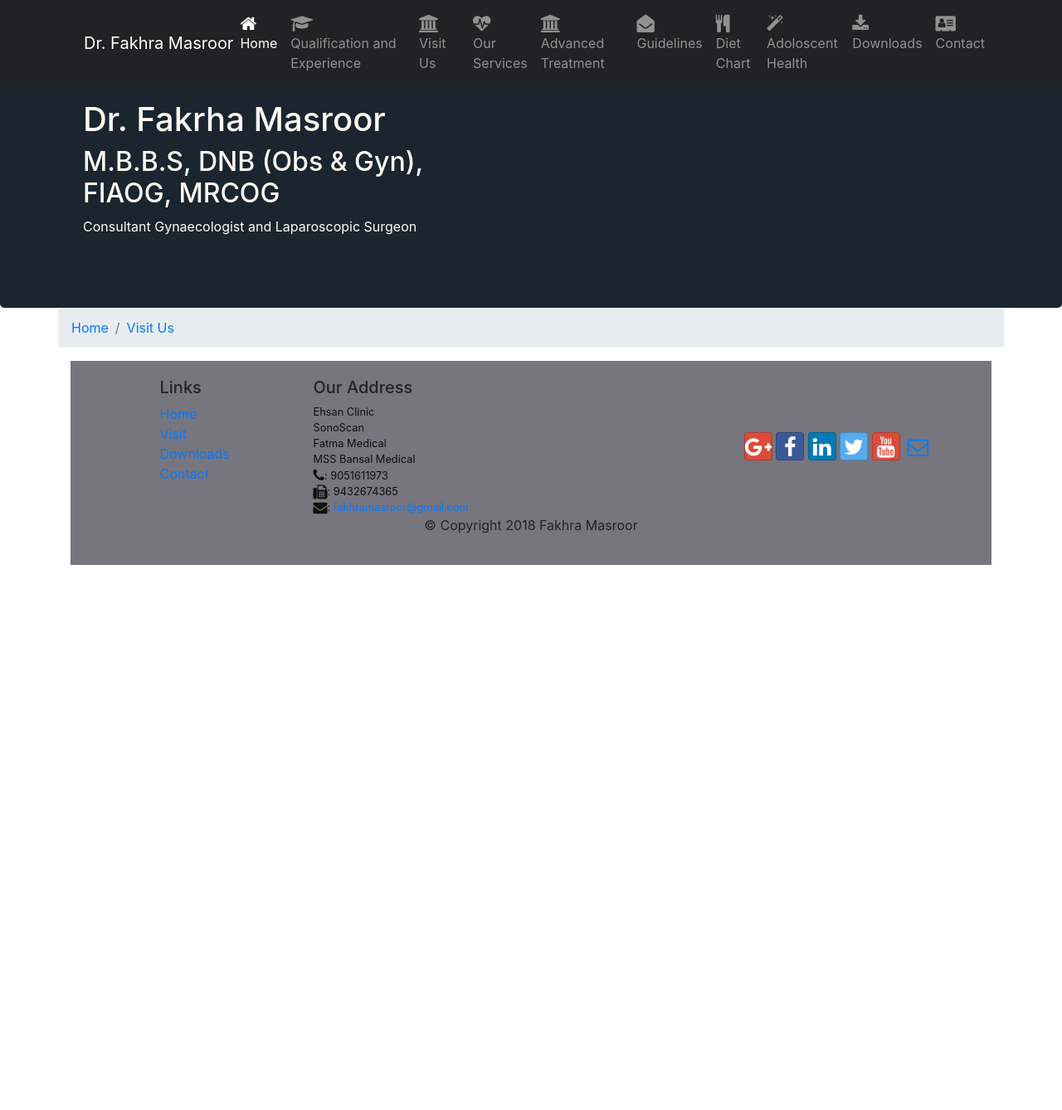
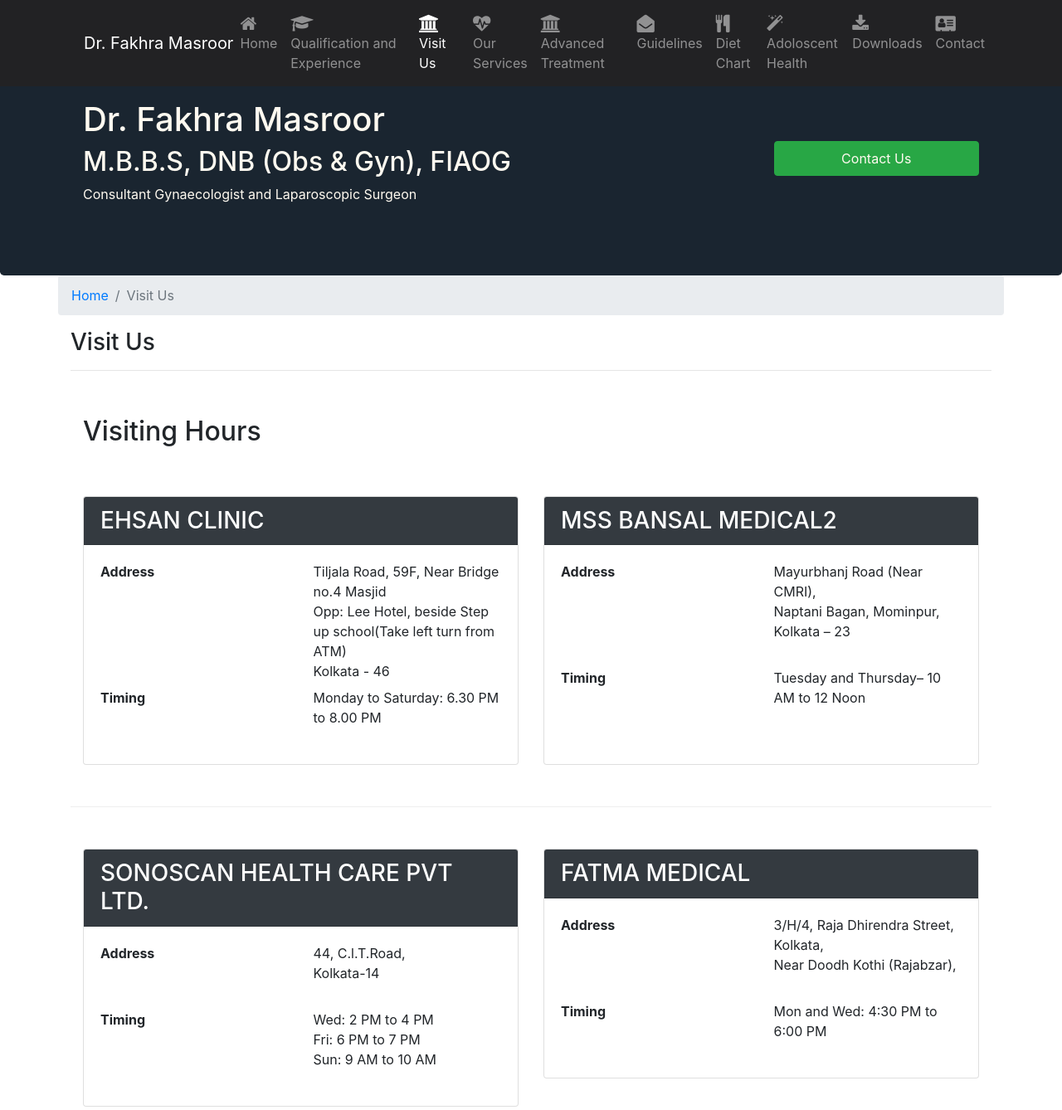
Before and after one commit to AmaaniGoose/docsite, a website: page visitus.html in a window 1280 px wide. Shown: the top 1338 px of the page at 83% size. Before the commit the page ends 800 px from the top, so only its background shows below. Drawn offline with nearby package versions, Linux system fonts and the light colour scheme.

Commit message:
VISITUS HTML COMPLETED

```diff
--- a/visitus.html
+++ b/visitus.html
@@ -1,5 +1,6 @@
 <!DOCTYPE html>
 <html lang="en" dir="ltr">
+
 <head>
 
   <meta charset="utf-8">
@@ -7,12 +8,16 @@
   <meta http-equiv="x-ua-compatible" content="ie=edge">
 
 
-   <link rel="stylesheet" href="node_modules/bootstrap/dist/css/bootstrap.min.css">
-   <link rel="stylesheet" href="css/styles.css" >
-   <link rel="stylesheet" href="node_modules/font-awesome/css/font-awesome.min.css">
-   <link rel="stylesheet" href="node_modules/bootstrap-social/bootstrap-social.css">
+  <link rel="stylesheet" href="https://stackpath.bootstrapcdn.com/bootstrap/4.5.0/css/bootstrap.min.css"
+    integrity="sha384-9aIt2nRpC12Uk9gS9baDl411NQApFmC26EwAOH8WgZl5MYYxFfc+NcPb1dKGj7Sk" crossorigin="anonymous">
+  <link rel="stylesheet" href="css/styles.css">
+  <link href="https://stackpath.bootstrapcdn.com/font-awesome/4.7.0/css/font-awesome.min.css" rel="stylesheet"
+    integrity="sha384-wvfXpqpZZVQGK6TAh5PVlGOfQNHSoD2xbE+QkPxCAFlNEevoEH3Sl0sibVcOQVnN" crossorigin="anonymous">
+  <link rel="stylesheet" href="https://cdnjs.cloudflare.com/ajax/libs/bootstrap-social/5.1.1/bootstrap-social.css"
+    integrity="sha256-rnmbX+ZXZml9xbNUKt/qXfgpCi6zLJX7qqR+7vX/1ZY=" crossorigin="anonymous" />
   <title>Dr. Fakhra Masroor</title>
 </head>
+
 <body>
   <nav class="navbar navbar-dark navbar-expand-sm align-items-center fixed-top">
     <div class="container">
@@ -20,19 +25,29 @@
         <button class="navbar-toggler" type="button" data-toggle="collapse" data-target="#Navbar">
           <span class="navbar-toggler-icon"></span>
         </button>
-            <a class="navbar-brand" href="#">  <a class="navbar-brand mr-auto" href="./index.html">Dr. Fakhra Masroor</a></a>
+        <a class="navbar-brand" href="#"> <a class="navbar-brand mr-auto" href="#">Dr. Fakhra Masroor</a></a>
         <div class="collapse navbar-collapse" id="Navbar">
           <ul class="navbar-nav mr-auto">
-                  <li class="nav-item active"><a class="nav-link" href="./index.html"><span class="fa fa-home fa-lg"></span> Home</a></li>
-                  <li class="nav-item"><a class="nav-link" href="./qual.html"><span class="fa fa-graduation-cap fa-lg"></span><br>Qualification and Experience</a></li>
-                  <li class="nav-item"><a class="nav-link" href="./visitus.html"><span class="fa fa-institution fa-lg"></span>Visit Us</a></li>
-                  <li class="nav-item"><a class="nav-link" href="./services.html"><span class="fa fa-heartbeat fa-lg"></span><br>Our Services</a></li>
-                  <li class="nav-item"><a class="nav-link" href="./advtreatment.html"><span class="fa fa-institution fa-lg"></span><br>Advanced Treatment</a></li>
-                  <li class="nav-item"><a class="nav-link" href="./guidelines.html"><span class="fa fa-envelope-open fa-lg"></span>Guidelines</a></li>
-                  <li class="nav-item"><a class="nav-link" href="./dietchart.html"><span class="	fa fa-cutlery fa-lg"></span><br>Diet Chart</a></li>
-                  <li class="nav-item"><a class="nav-link" href="./adolscenthealth.html"><span class="	fa fa-magic fa-lg"></span><br>Adoloscent Health</a></li>
-                  <li class="nav-item"><a class="nav-link" href="./downloads.html"><span class="	fa fa-download fa-lg"></span>Downloads</a></li>
-                  <li class="nav-item"><a class="nav-link" href="./contactus.html"><span class="fa fa-address-card fa-lg"></span> Contact</a></li>
+            <li class="nav-item"><a class="nav-link" href="./index.html"><span class="fa fa-home fa-lg"></span>
+                Home</a></li>
+            <li class="nav-item"><a class="nav-link" href="./qual.html"><span
+                  class="fa fa-graduation-cap fa-lg"></span><br>Qualification and Experience</a></li>
+            <li class="nav-item active"><a class="nav-link" href="./visitus.html"><span
+                  class="fa fa-institution fa-lg"></span>Visit Us</a></li>
+            <li class="nav-item"><a class="nav-link" href="./services.html"><span
+                  class="fa fa-heartbeat fa-lg"></span><br>Our Services</a></li>
+            <li class="nav-item"><a class="nav-link" href="./advtreatment.html"><span
+                  class="fa fa-institution fa-lg"></span><br>Advanced Treatment</a></li>
+            <li class="nav-item"><a class="nav-link" href="./guidelines.html"><span
+                  class="fa fa-envelope-open fa-lg"></span>Guidelines</a></li>
+            <li class="nav-item"><a class="nav-link" href="./dietchart.html"><span
+                  class="	fa fa-cutlery fa-lg"></span><br>Diet Chart</a></li>
+            <li class="nav-item"><a class="nav-link" href="./adolscenthealth.html"><span
+                  class="	fa fa-magic fa-lg"></span><br>Adoloscent Health</a></li>
+            <li class="nav-item"><a class="nav-link" href="./downloads.html"><span
+                  class="	fa fa-download fa-lg"></span>Downloads</a></li>
+            <li class="nav-item"><a class="nav-link" href="./contactus.html"><span
+                  class="fa fa-address-card fa-lg"></span> Contact</a></li>
           </ul>
         </div>
       </div>
@@ -42,21 +57,130 @@
     <div class="container">
       <div class="row row-header">
         <div class="col-12 col-sm-6">
-                      <h1>Dr. Fakrha Masroor</h1>
-                      <h2>M.B.B.S, DNB (Obs & Gyn), FIAOG, MRCOG</h2>
+          <h1>Dr. Fakhra Masroor</h1>
+          <h2>M.B.B.S, DNB (Obs & Gyn), FIAOG</h2>
           <p>Consultant Gynaecologist and Laparoscopic Surgeon</p>
+        </div>
+        <div class="col-12 offset-md-3 col-sm-3 align-self-center">
+          <a role="button" class="btn btn-block nav-link btn-success" data-toggle="modal"
+            data-target="#contactmodal">Contact Us</a>
         </div>
       </div>
     </div>
   </header>
+  <div id="contactmodal" class="modal fade row-content" role="dialog">
+    <div class="modal-dialog modal-lg" role="content">
+      <div class="modal-content">
+        <div class="modal-header">
+          <h4 class="modal-title">Get an Appointment</h4>
+          <button type="button" class="close" data-dismiss="modal">&times;</button>
+        </div>
+        <div class="modal-body">
+          <i class="fa fa-phone fa-lg"></i>: 9051611973 <br>
+          <i class="fa fa-phone fa-lg"></i>: 9432674365<br>
+        </div>
+      </div>
+    </div>
+  </div>
   <div class="container">
       <div class="row">
         <ol class="col-12 breadcrumb">
             <li class="breadcrumb-item"><a href="./index.html">Home</a></li>
-              <li class="breadcrumb-item active"><a href="./visitus.html">Visit Us</a></li>
+            <li class="breadcrumb-item active">Visit Us</li>
         </ol>
+          <div class="col-12 ">
+             <h3>Visit Us</h3>
+             <hr>
+          </div>
+      </div>
+      <div class="row row-header">
+          <div class="col col-sm-12">
+              <h2><br>Visiting Hours<br></h2>
+          </div>
         </div>
 
+        <div class="row row-content">
+          <div class="col-12 col-sm-6">
+             <div class="card">
+                 <h3 class="card-header bg-dark text-white">EHSAN CLINIC</h3>
+                 <div class="card-body">
+                     <dl class="row">
+                         <dt class="col-6">Address</dt>
+                         <dd class="col-6">Tiljala Road, 59F, Near Bridge no.4 Masjid
+                         <br> Opp: Lee Hotel, beside Step up school(Take left turn from ATM)
+                         <br>Kolkata - 46</dd>
+                         <dt class="col-6">Timing</dt>
+                         <dd class="col-6">Monday to Saturday: 6.30 PM to 8.00 PM </dd>
+                     </dl>
+                 </div>
+             </div>
+         </div>
+         <div class="col-12 col-sm-6">
+            <div class="card">
+                <h3 class="card-header bg-dark text-white">MSS BANSAL MEDICAL2</h3>
+                <div class="card-body">
+                    <dl class="row">
+                        <dt class="col-6">Address</dt>
+                        <dd class="col-6">Mayurbhanj Road (Near CMRI), <br> Naptani Bagan, Mominpur,<br> Kolkata – 23</dd>
+                        <dt class="col-6"><br>Timing</dt>
+                        <dd class="col-6"><br>Tuesday and Thursday– 10 AM to 12 Noon</dd>
+                        <dt class="col-6"><br></dt>
+                    </dl>
+                </div>
+            </div>
+        </div>
+      </div>
+
+      <div class="row row-content">
+        <div class="col-12 col-sm-6">
+           <div class="card">
+               <h3 class="card-header bg-dark text-white">SONOSCAN HEALTH CARE PVT LTD.</h3>
+               <div class="card-body">
+                   <dl class="row">
+                       <dt class="col-6">Address</dt>
+                       <dd class="col-6">44, C.l.T.Road,<br> Kolkata-14<br><br></dd>
+                       <dt class="col-6">Timing</dt>
+                       <dd class="col-6">Wed: 2 PM to 4 PM
+                                      <br>Fri: 6 PM to 7 PM
+                                      <br>Sun: 9 AM to 10 AM</dd>
+                        <dt><br></dt>
+                   </dl>
+               </div>
+           </div>
+       </div>
+       <div class="col-12 col-sm-6">
+          <div class="card">
+              <h3 class="card-header bg-dark text-white">FATMA MEDICAL</h3>
+              <div class="card-body">
+                  <dl class="row">
+                      <dt class="col-6">Address</dt>
+                      <dd class="col-6">3/H/4, Raja Dhirendra Street, Kolkata, <br>Near Doodh Kothi (Rajabzar), </dd>
+                      <dt class="col-6"><br>Timing</dt>
+                      <dd class="col-6"><br>Mon and Wed: 4:30 PM to 6:00 PM</dd>
+                  </dl>
+              </div>
+          </div>
+      </div>
+    </div>
+    <div class="row row-content justify-content-center">
+      <div class="col-12 col-sm-6">
+      <p class="text-justify"><h2>FOR APPOINTMENTS</h2><br>Please contact: 9051611973 / 9432674365<br> <b>Please take prior appointment</b> between 10 AM and 12 PM on that day. <br>In serious emergency, you will be given the priority and kindly tell beforehand about the emergency.
+      </p>
+    </div>
+  </div>
+    <div class="row row-content">
+      <div class="col-12">
+          <div class="card card-body bg-light">
+              <blockquote class="blockquote">
+                  <p class="mb-0">Mother & Child Healthcare (EHSAN CLINIC): Cherish every moment with your baby in womb</p>
+                  <footer class="blockquote-footer">Dr. Fakhra Masroor
+                      <cite title="Source Title">Consultant Gynaecologist and Laparoscopic Surgeon </cite>
+                  </footer>
+              </blockquote>
+          </div>
+</div>
+  </div>
+</div>
     <footer class="footer">
       <div class="container">
         <div class="row">
@@ -84,8 +208,10 @@
           <div class="col-12 col-sm-4 align-self-center">
             <div class="text-center">
               <a class="btn btn-social-icon btn-google" href="http://google.com/+"><i class="fa fa-google-plus"></i></a>
-                           <a class="btn btn-social-icon btn-facebook" href="http://www.facebook.com/profile.php?id="><i class="fa fa-facebook"></i></a>
-                           <a class="btn btn-social-icon btn-linkedin" href="http://www.linkedin.com/in/"><i class="fa fa-linkedin"></i></a>
+              <a class="btn btn-social-icon btn-facebook" href="http://www.facebook.com/profile.php?id="><i
+                  class="fa fa-facebook"></i></a>
+              <a class="btn btn-social-icon btn-linkedin" href="http://www.linkedin.com/in/"><i
+                  class="fa fa-linkedin"></i></a>
               <a class="btn btn-social-icon btn-twitter" href="http://twitter.com/"><i class="fa fa-twitter"></i></a>
               <a class="btn btn-social-icon btn-google" href="http://youtube.com/"><i class="fa fa-youtube"></i></a>
               <a class="btn btn-social-icon" href="mailto:"><i class="fa fa-envelope-o"></i></a>
@@ -100,8 +226,15 @@
         </div>
       </div>
     </footer>
-          <script src="node_modules/jquery/dist/jquery.slim.min.js"></script>
-          <script src="node_modules/popper.js/dist/umd/popper.min.js"></script>
-          <script src="node_modules/bootstrap/dist/js/bootstrap.min.js"></script>
+    <script src="https://code.jquery.com/jquery-3.5.1.slim.min.js"
+      integrity="sha384-DfXdz2htPH0lsSSs5nCTpuj/zy4C+OGpamoFVy38MVBnE+IbbVYUew+OrCXaRkfj"
+      crossorigin="anonymous"></script>
+    <script src="https://cdn.jsdelivr.net/npm/popper.js@1.16.0/dist/umd/popper.min.js"
+      integrity="sha384-Q6E9RHvbIyZFJoft+2mJbHaEWldlvI9IOYy5n3zV9zzTtmI3UksdQRVvoxMfooAo"
+      crossorigin="anonymous"></script>
+    <script src="https://stackpath.bootstrapcdn.com/bootstrap/4.5.0/js/bootstrap.min.js"
+      integrity="sha384-OgVRvuATP1z7JjHLkuOU7Xw704+h835Lr+6QL9UvYjZE3Ipu6Tp75j7Bh/kR0JKI"
+      crossorigin="anonymous"></script>
 </body>
+
 </html>
```
Also changed, not shown: 1 other file. Lines whose indentation alone changed are shown as unchanged.
